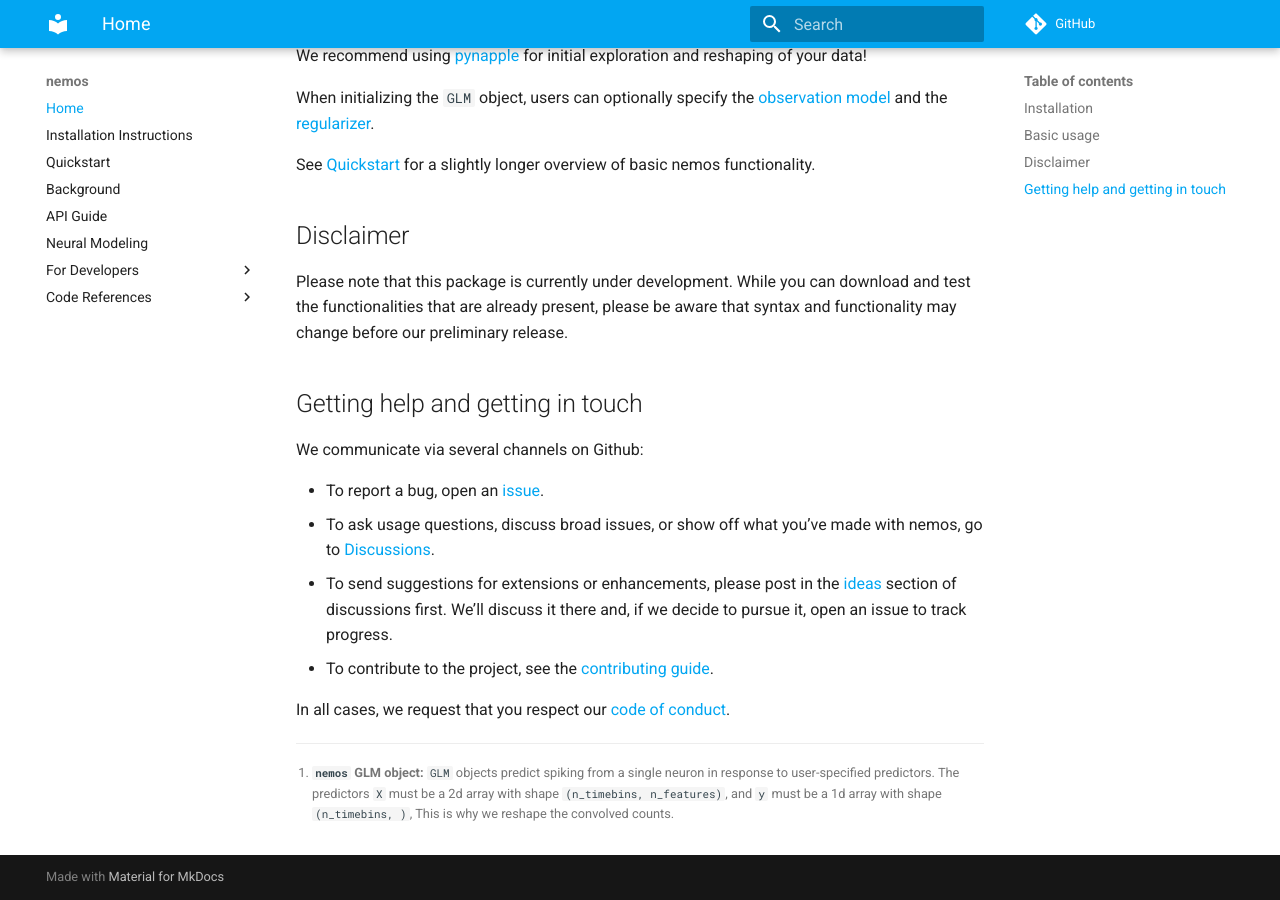
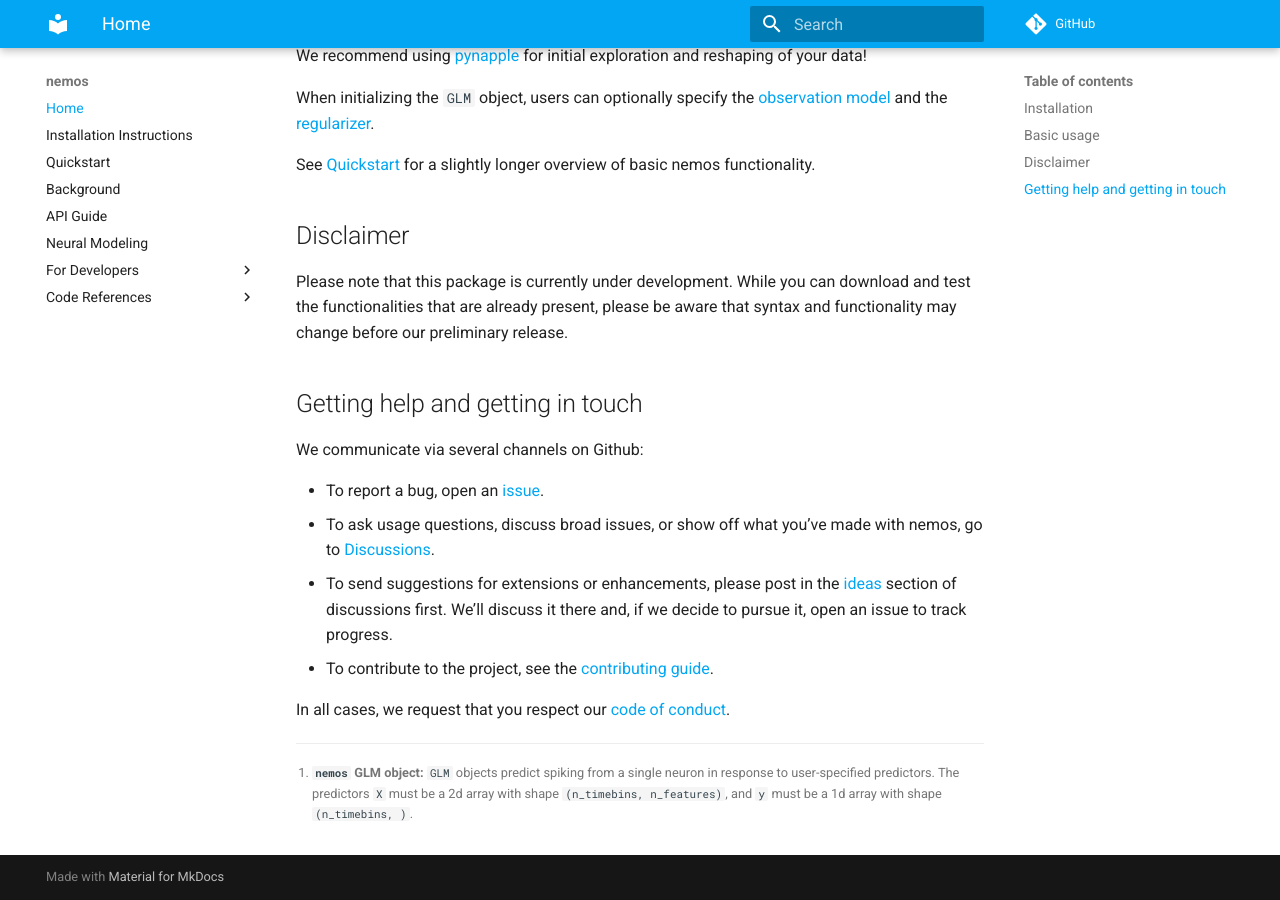
Before and after one commit to flatironinstitute/nemos, an MkDocs documentation site: the page built from docs/index.md, in a window 1280 px wide and 900 px high, scrolled down 2078 px. Built offline with MkDocs 1.6.1 and Material for MkDocs 9.7.7, drawn with Linux system fonts in a browser that asks for light colours; nearby versions of some CDN libraries; library files that are not in the unit come from our copies; comment, search, counter and statistics services are not loaded.

Commit message:
improved footnote

```diff
--- a/docs/index.md
+++ b/docs/index.md
@@ -91,7 +91,7 @@
 [^1]: **`nemos` GLM object:**
  `GLM` objects predict spiking from a single neuron in response to user-specified predictors.
  The predictors `X` must be a 2d array with shape `(n_timebins, n_features)`, and `y` must be
- a 1d array with shape `(n_timebins, )`, This is why we reshape the convolved counts.
+ a 1d array with shape `(n_timebins, )`.
 
 
 
```
Also changed, not shown: README.md (+1 -1 lines).
